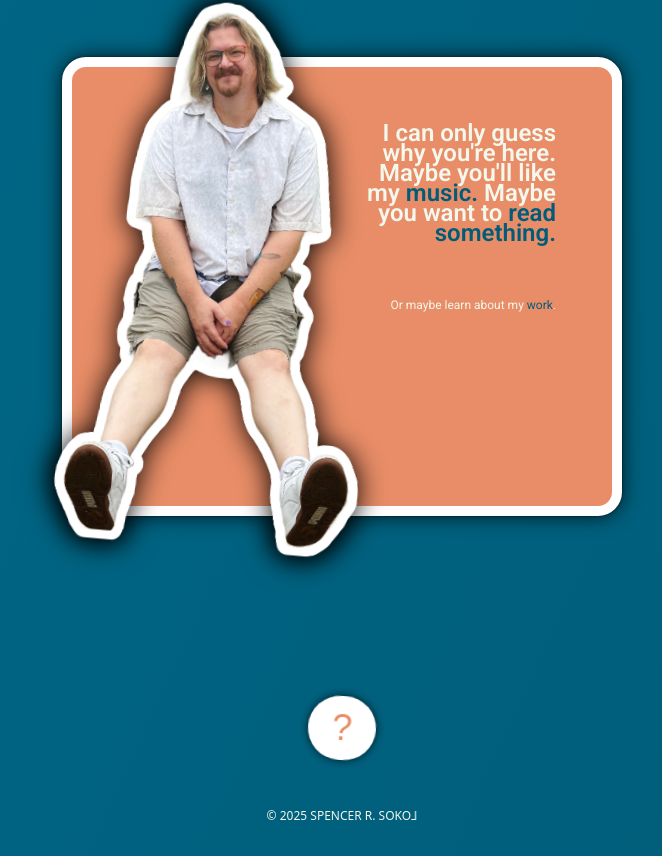
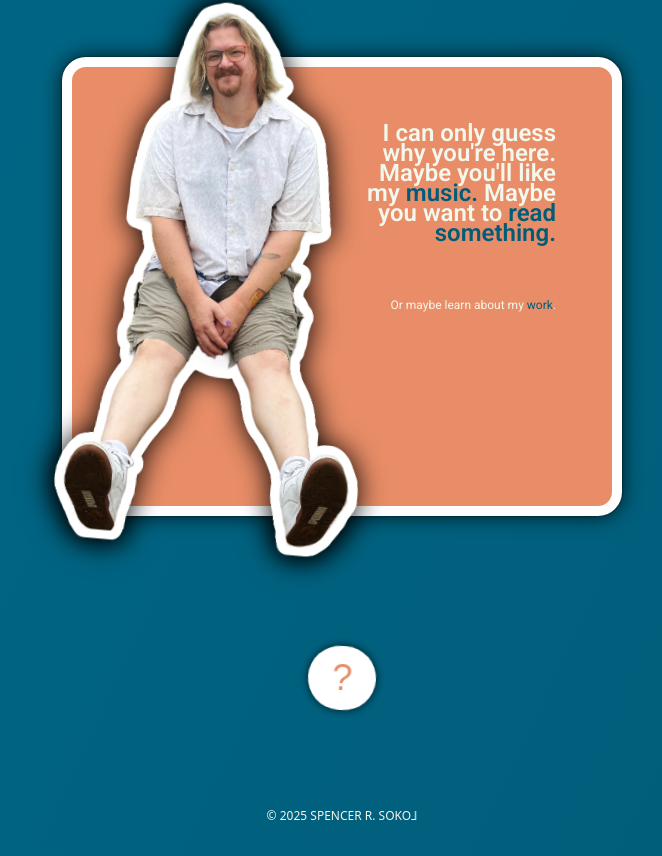
Before and after one commit to spencersokol/spencersokol, a React (Vite) app: page / in a window 1280 px wide. Shown: the part 452-1308 px from the top of the page, without its empty margins (298-960 px from the left). Built offline with nearby package versions, Linux system fonts and the light colour scheme; a web font is replaced by a local one; what @idkwtm/simple-posts would draw is missing.

Commit message:
Home page changes

```diff
--- a/src/pages/Home.tsx
+++ b/src/pages/Home.tsx
@@ -24,7 +24,7 @@ const Home = () => {
                         </div>
                     </CardContent>
                 </Card>
-                <p className='mt-[20px] sm:mt-[100px] flex justify-center'>
+                <p className='mt-[20px] sm:mt-[50px] mb-[50px] flex justify-center'>
                     <Link to={'/about/'} className="p-6 text-4xl/4 rounded-full flex-none font-(family-name:--font-savate) bg-white text-tertiary drop-shadow-lg animate-wiggle-lg hover:scale-[1.2] duration-300 ease-in-out">?</Link>
                 </p>
             </article>
```
